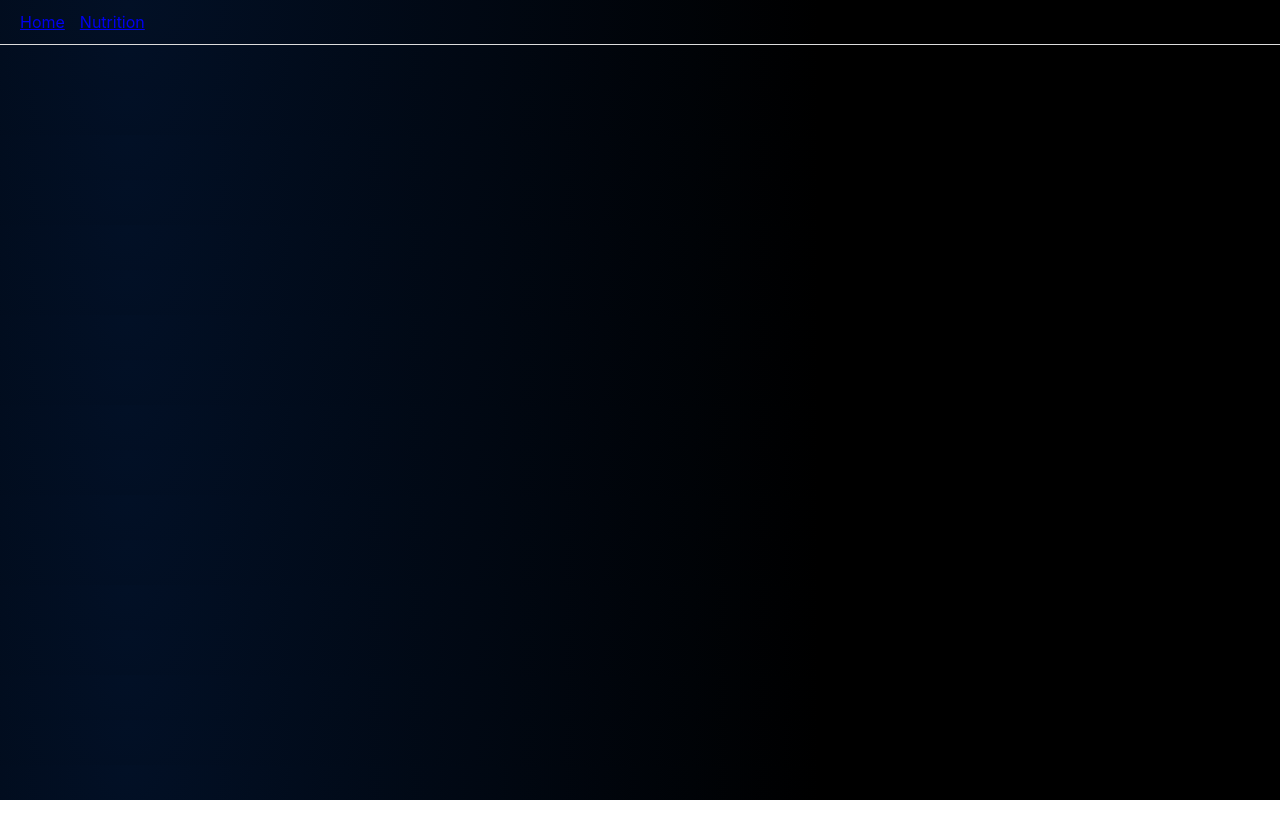
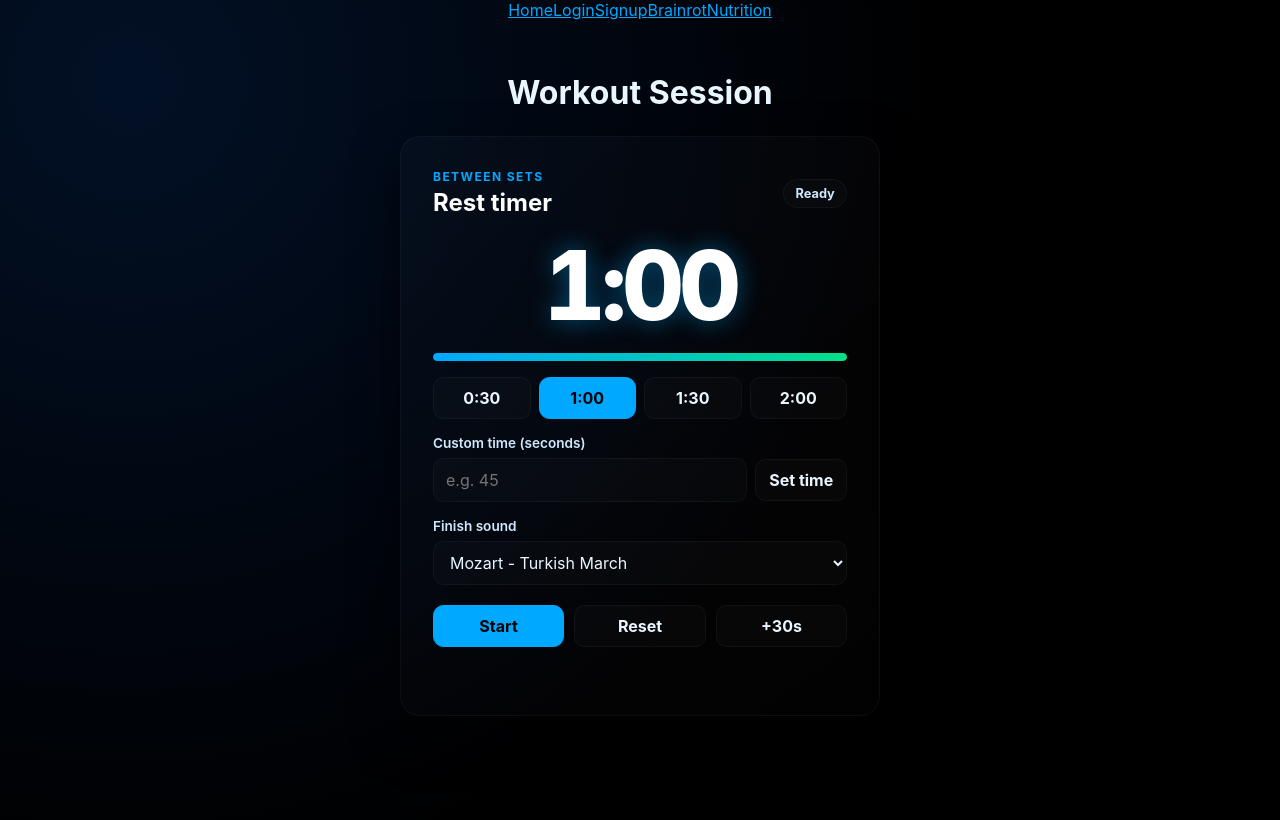
Before and after one commit to ufosc/OSC_Workout_App, a React (Create React App) app: page /session in a window 1280 px wide. Before the commit this address had no page. Built offline with nearby package versions, Linux system fonts and the light colour scheme.

Commit message:
feat: complete workout rest timer

```diff
--- a/src/App.js
+++ b/src/App.js
@@ -1,21 +1,2 @@
-import React from 'react';
-import { BrowserRouter as Router, Routes, Route, Link } from 'react-router-dom';
-import Nutrition from './Components/Nutrition';
-
-function App() {
-  return (
-    <Router>
-      <nav style={{ padding: '12px 20px', display: 'flex', gap: '15px', borderBottom: '1px solid #ddd' }}>
-        <Link to="/">Home</Link>
-        <Link to="/nutrition">Nutrition</Link>
-      </nav>
-
-      <Routes>
-        <Route path="/" element={<div style={{ padding: '20px' }}><h1>Welcome to OSC Workout</h1></div>} />
-        <Route path="/nutrition" element={<Nutrition />} />
-      </Routes>
-    </Router>
-  );
-}
-
-export default App;
+// Keep extensionless imports (`./App`) pointed at the canonical application.
+export { default } from './App.jsx';
--- a/src/App.jsx
+++ b/src/App.jsx
@@ -6,6 +6,7 @@ import Signup from './Components/Signup';
 import Brainrot from "./Components/Brainrot";
 import Home from './Pages/Home';
 import Session from './Components/Session';
+import Nutrition from './Components/Nutrition';
 
 const THEMES = ['dark', 'light', 'colorblind'];
 
@@ -47,6 +48,9 @@ function App() {
           >
             Brainrot
           </NavLink>
+          <NavLink to="/nutrition">
+            Nutrition
+          </NavLink>
         </nav>
 
         <div>
@@ -56,6 +60,7 @@ function App() {
             <Route path="/signup" element={<Signup />} />
             <Route path="/brainrot" element={<Brainrot />} />
             <Route path="/session" element={<Session />} />
+            <Route path="/nutrition" element={<Nutrition />} />
           </Routes>
         </div>
       </div>
--- a/src/Components/Session.jsx
+++ b/src/Components/Session.jsx
@@ -1,13 +1,12 @@
-// current session the user will be working on during their workout, where they will log what exersises and weight they are perorming
 import Timer from "./Timer";
 
 function Session() {
-    return(
-        <div style={{textAlign: "center", padding:"2rem" }}>
-            <h1>Workout Session</h1>
-            <Timer/>
-        </div>
-    );
+  return (
+    <main style={{ minHeight: "100vh", padding: "2rem 1rem", boxSizing: "border-box" }}>
+      <h1 style={{ textAlign: "center" }}>Workout Session</h1>
+      <Timer />
+    </main>
+  );
 }
 
 export default Session;
--- /dev/null
+++ b/src/Components/Timer.css
@@ -0,0 +1,231 @@
+.rest-timer {
+  width: min(100%, 30rem);
+  margin: 1.5rem auto;
+  padding: clamp(1.25rem, 5vw, 2rem);
+  box-sizing: border-box;
+  color: var(--text);
+  background: linear-gradient(145deg, var(--surface), color-mix(in srgb, var(--surface) 45%, transparent));
+  border: 1px solid var(--surface-border);
+  border-radius: 1.25rem;
+  box-shadow: 0 1.25rem 3rem var(--shadow);
+  text-align: left;
+}
+
+.rest-timer__heading,
+.rest-timer__actions,
+.rest-timer__presets,
+.rest-timer__custom-controls {
+  display: flex;
+  align-items: center;
+}
+
+.rest-timer__heading {
+  justify-content: space-between;
+  gap: 1rem;
+}
+
+.rest-timer h2,
+.rest-timer p {
+  margin: 0;
+}
+
+.rest-timer h2 {
+  color: var(--text-heading);
+  font-size: 1.5rem;
+}
+
+.rest-timer__eyebrow {
+  margin-bottom: 0.25rem !important;
+  color: var(--accent-1);
+  font-size: 0.75rem;
+  font-weight: 700;
+  letter-spacing: 0.12em;
+  text-transform: uppercase;
+}
+
+.rest-timer__state {
+  padding: 0.35rem 0.7rem;
+  color: var(--text-soft);
+  background: var(--surface);
+  border: 1px solid var(--surface-border);
+  border-radius: 999px;
+  font-size: 0.8rem;
+  font-weight: 700;
+}
+
+.rest-timer__state.is-running {
+  color: var(--on-accent);
+  background: var(--accent-3);
+  border-color: var(--accent-3);
+}
+
+.rest-timer__display {
+  margin: 1.25rem 0 0.5rem;
+  color: var(--text-heading);
+  font-size: clamp(3.75rem, 18vw, 6rem);
+  font-variant-numeric: tabular-nums;
+  font-weight: 800;
+  line-height: 1;
+  letter-spacing: -0.05em;
+  text-align: center;
+  text-shadow: 0 0 1.5rem color-mix(in srgb, var(--accent-1) 45%, transparent);
+}
+
+.rest-timer__progress {
+  width: 100%;
+  height: 0.5rem;
+  overflow: hidden;
+  appearance: none;
+  border: 0;
+  border-radius: 999px;
+  background: var(--surface);
+}
+
+.rest-timer__progress::-webkit-progress-bar {
+  background: var(--surface);
+  border-radius: 999px;
+}
+
+.rest-timer__progress::-webkit-progress-value {
+  background: linear-gradient(90deg, var(--accent-1), var(--accent-3));
+  border-radius: 999px;
+}
+
+.rest-timer__progress::-moz-progress-bar {
+  background: linear-gradient(90deg, var(--accent-1), var(--accent-3));
+  border-radius: 999px;
+}
+
+.rest-timer__presets {
+  gap: 0.5rem;
+  margin-top: 1rem;
+}
+
+.rest-timer button,
+.rest-timer input,
+.rest-timer select {
+  box-sizing: border-box;
+  color: var(--text);
+  background: var(--surface);
+  border: 1px solid var(--surface-border);
+  border-radius: 0.65rem;
+  font: inherit;
+}
+
+.rest-timer button {
+  min-height: 2.6rem;
+  padding: 0.55rem 0.8rem;
+  cursor: pointer;
+  font-weight: 700;
+  transition: transform 150ms ease, border-color 150ms ease, background 150ms ease;
+}
+
+.rest-timer button:hover:not(:disabled) {
+  border-color: var(--accent-1);
+  transform: translateY(-1px);
+}
+
+.rest-timer button:focus-visible,
+.rest-timer input:focus-visible,
+.rest-timer select:focus-visible {
+  outline: 2px solid var(--accent-1);
+  outline-offset: 2px;
+}
+
+.rest-timer button:disabled,
+.rest-timer input:disabled,
+.rest-timer select:disabled {
+  cursor: not-allowed;
+  opacity: 0.55;
+}
+
+.rest-timer__preset {
+  flex: 1;
+}
+
+.rest-timer__preset[aria-pressed="true"] {
+  color: var(--on-accent);
+  background: var(--accent-1);
+  border-color: var(--accent-1);
+}
+
+.rest-timer__custom,
+.rest-timer__sound {
+  display: grid;
+  gap: 0.45rem;
+  margin-top: 1rem;
+}
+
+.rest-timer label {
+  color: var(--text-soft);
+  font-size: 0.85rem;
+  font-weight: 600;
+}
+
+.rest-timer__custom-controls {
+  gap: 0.5rem;
+}
+
+.rest-timer input,
+.rest-timer select {
+  width: 100%;
+  min-height: 2.75rem;
+  padding: 0.6rem 0.75rem;
+}
+
+.rest-timer select option {
+  color: #111;
+}
+
+.rest-timer__custom input {
+  flex: 1;
+}
+
+.rest-timer__error {
+  color: var(--accent-2);
+  font-size: 0.8rem;
+}
+
+.rest-timer__actions {
+  gap: 0.65rem;
+  margin-top: 1.25rem;
+}
+
+.rest-timer__actions button {
+  flex: 1;
+}
+
+.rest-timer__actions .rest-timer__primary {
+  color: var(--on-accent);
+  background: var(--accent-1);
+  border-color: var(--accent-1);
+}
+
+.rest-timer__message {
+  min-height: 1.25rem;
+  margin-top: 1rem !important;
+  color: var(--accent-3);
+  font-weight: 700;
+  text-align: center;
+}
+
+@media (max-width: 30rem) {
+  .rest-timer__presets {
+    display: grid;
+    grid-template-columns: repeat(2, 1fr);
+  }
+
+  .rest-timer__actions {
+    flex-wrap: wrap;
+  }
+
+  .rest-timer__actions button {
+    flex-basis: calc(50% - 0.65rem);
+  }
+}
+
+@media (prefers-reduced-motion: reduce) {
+  .rest-timer button {
+    transition: none;
+  }
+}
--- a/src/Components/Timer.jsx
+++ b/src/Components/Timer.jsx
@@ -1,32 +1,45 @@
-import { useState, useEffect, useRef } from "react";
+import { useCallback, useEffect, useRef, useState } from "react";
+import "./Timer.css";
 
+const DEFAULT_DURATION = 60;
 const PRESETS = [30, 60, 90, 120];
+const SOUND_FILES = {
+  turkishMarch: "/sounds/turkish-march.mp3",
+  chopinTorrent: "/sounds/chopin-torrent.mp3",
+  vivaldiSummer: "/sounds/vivaldi-summer.mp3",
+};
 
-function formatTime(totalSeconds) {
+export function formatTime(totalSeconds) {
   const minutes = Math.floor(totalSeconds / 60);
   const seconds = totalSeconds % 60;
   return `${minutes}:${String(seconds).padStart(2, "0")}`;
 }
 
+function getValidDuration(value) {
+  const duration = Number(value);
+  return Number.isInteger(duration) && duration > 0
+    ? duration
+    : DEFAULT_DURATION;
+}
+
 function playTimerDoneSound(soundType) {
-  const soundFiles = {
-    turkishMarch: "/sounds/turkish-march.mp3",
-    chopinTorrent: "/sounds/chopin-torrent.mp3",
-    vivaldiSummer: "/sounds/vivaldi-summer.mp3",
-  };
-
-  const audio = new Audio(`${process.env.PUBLIC_URL}${soundFiles[soundType]}`);
+  const audio = new Audio(
+    `${process.env.PUBLIC_URL}${SOUND_FILES[soundType]}`
+  );
   audio.volume = 0.65;
-  audio.play().catch(() => {});
-
+  audio.play().catch(() => {
+    // Some browsers block delayed audio. The visual and vibration alerts remain.
+  });
   return audio;
 }
 
-export default function Timer({ initialSeconds = 60, onComplete }) {
-  const [duration, setDuration] = useState(initialSeconds);
-  const [secondsLeft, setSecondsLeft] = useState(initialSeconds);
+export default function Timer({ initialSeconds = DEFAULT_DURATION, onComplete }) {
+  const initialDuration = getValidDuration(initialSeconds);
+  const [duration, setDuration] = useState(initialDuration);
+  const [secondsLeft, setSecondsLeft] = useState(initialDuration);
   const [isRunning, setIsRunning] = useState(false);
   const [customTime, setCustomTime] = useState("");
+  const [customTimeError, setCustomTimeError] = useState("");
   const [soundType, setSoundType] = useState("turkishMarch");
   const [isComplete, setIsComplete] = useState(false);
   const endTimeRef = useRef(0);
@@ -42,10 +55,18 @@ export default function Timer({ initialSeconds = 60, onComplete }) {
     soundTypeRef.current = soundType;
   }, [soundType]);
 
+  const stopTimerDoneSound = useCallback(() => {
+    if (!activeAudioRef.current) return;
+
+    activeAudioRef.current.pause();
+    activeAudioRef.current.currentTime = 0;
+    activeAudioRef.current = null;
+  }, []);
+
   useEffect(() => {
     if (!isRunning) return undefined;
 
-    const id = setInterval(() => {
+    const updateTimer = () => {
       const remaining = Math.max(
         0,
         Math.ceil((endTimeRef.current - Date.now()) / 1000)
@@ -53,134 +74,150 @@ export default function Timer({ initialSeconds = 60, onComplete }) {
       setSecondsLeft(remaining);
 
       if (remaining === 0) {
-        clearInterval(id);
         setIsRunning(false);
         setIsComplete(true);
 
         if (navigator.vibrate) navigator.vibrate([200, 100, 200]);
         stopTimerDoneSound();
         activeAudioRef.current = playTimerDoneSound(soundTypeRef.current);
-        if (onCompleteRef.current) onCompleteRef.current();
+        onCompleteRef.current?.();
       }
-    }, 250);
+    };
 
-    return () => clearInterval(id);
-  }, [isRunning]);
+    const intervalId = setInterval(updateTimer, 250);
+    return () => clearInterval(intervalId);
+  }, [isRunning, stopTimerDoneSound]);
 
-  const stopTimerDoneSound = () => {
-    if (!activeAudioRef.current) return;
+  useEffect(() => stopTimerDoneSound, [stopTimerDoneSound]);
 
-    activeAudioRef.current.pause();
-    activeAudioRef.current.currentTime = 0;
-    activeAudioRef.current = null;
+  const prepareDuration = (seconds) => {
+    stopTimerDoneSound();
+    setIsRunning(false);
+    setDuration(seconds);
+    setSecondsLeft(seconds);
+    setIsComplete(false);
   };
 
   const handleStart = () => {
     stopTimerDoneSound();
-
     const nextSeconds = secondsLeft === 0 ? duration : secondsLeft;
 
     endTimeRef.current = Date.now() + nextSeconds * 1000;
     setSecondsLeft(nextSeconds);
     setIsComplete(false);
     setIsRunning(true);
-  }
+  };
 
   const handlePause = () => setIsRunning(false);
 
   const handleReset = () => {
+    prepareDuration(duration);
+  };
+
+  const handlePreset = (seconds) => {
+    setCustomTimeError("");
+    prepareDuration(seconds);
+  };
+
+  const handleCustomTime = (event) => {
+    event.preventDefault();
+    const newTime = Number(customTime);
+
+    if (!Number.isInteger(newTime) || newTime < 1) {
+      setCustomTimeError("Enter a whole number greater than zero.");
+      return;
+    }
+
+    setCustomTimeError("");
+    setCustomTime("");
+    prepareDuration(newTime);
+  };
+
+  const addThirtySeconds = () => {
     stopTimerDoneSound();
 
-    setIsRunning(false);
-    setSecondsLeft(duration);
+    if (isRunning) {
+      endTimeRef.current += 30000;
+    }
+
+    setSecondsLeft((currentSeconds) => currentSeconds + 30);
+    setDuration((currentDuration) => currentDuration + 30);
     setIsComplete(false);
   };
 
-  const handlePreset = (seconds) => {
-    setIsRunning(false);
-    setDuration(seconds);
-    setSecondsLeft(seconds);
-    setIsComplete(false);
-  };
-
-  function handleCustomTime() {
-    const newTime = Number(customTime);
-
-    if(newTime > 0) {
-      setIsRunning(false);
-      setDuration(newTime);
-      setSecondsLeft(newTime);
-      setIsComplete(false);
-      setCustomTime("");
-    }
-  }
-
-  function addThirtySeconds() {
-    const newTime = secondsLeft + 30;
-
-    if (isRunning){
-      endTimeRef.current += 30000;
-    }
-
-    setSecondsLeft(newTime);
-    setDuration((currentDuration) =>
-      isRunning ? currentDuration + 30 : newTime);
-    setIsComplete(false);
-  }
-
   return (
-    <div style={{ textAlign: "center", padding: "1rem" }}>
-      <h2>Rest Timer</h2>
+    <section className="rest-timer" aria-labelledby="rest-timer-title">
+      <div className="rest-timer__heading">
+        <div>
+          <p className="rest-timer__eyebrow">Between sets</p>
+          <h2 id="rest-timer-title">Rest timer</h2>
+        </div>
+        <span className={`rest-timer__state${isRunning ? " is-running" : ""}`}>
+          {isRunning ? "Running" : isComplete ? "Complete" : "Ready"}
+        </span>
+      </div>
 
       <div
+        className="rest-timer__display"
         role="timer"
+        aria-label={`${secondsLeft} seconds remaining`}
         aria-live="off"
-        style={{ fontSize: "3rem", fontWeight: "bold", margin: "0.5rem 0" }}
       >
         {formatTime(secondsLeft)}
       </div>
+
       <progress
+        className="rest-timer__progress"
         value={secondsLeft}
         max={duration}
-        style={{ width: "250px" }}
-      ></progress>
+        aria-label="Rest time remaining"
+      />
 
-      <div style={{ display: "flex", gap: "0.5rem", justifyContent: "center" }}>
+      <div className="rest-timer__presets" aria-label="Timer presets">
         {PRESETS.map((seconds) => (
           <button
+            className="rest-timer__preset"
+            type="button"
             key={seconds}
             onClick={() => handlePreset(seconds)}
             disabled={isRunning}
             aria-pressed={duration === seconds}
           >
-            {seconds}s
+            {formatTime(seconds)}
           </button>
         ))}
       </div>
 
-      <div style={{ marginTop: "1rem" }}>
+      <form className="rest-timer__custom" onSubmit={handleCustomTime}>
+        <label htmlFor="custom-rest-time">Custom time (seconds)</label>
+        <div className="rest-timer__custom-controls">
           <input
+            id="custom-rest-time"
             type="number"
-          placeholder="Custom seconds"
+            inputMode="numeric"
+            placeholder="e.g. 45"
             value={customTime}
-          onChange={(event) => setCustomTime(event.target.value)}
+            onChange={(event) => {
+              setCustomTime(event.target.value);
+              setCustomTimeError("");
+            }}
             min="1"
             step="1"
+            disabled={isRunning}
+            aria-invalid={Boolean(customTimeError)}
+            aria-describedby={customTimeError ? "custom-rest-time-error" : undefined}
           />
+          <button type="submit" disabled={isRunning}>Set time</button>
+        </div>
+        {customTimeError && (
+          <span id="custom-rest-time-error" className="rest-timer__error" role="alert">
+            {customTimeError}
+          </span>
+        )}
+      </form>
 
-        <button
-          onClick={handleCustomTime}
-          disabled={isRunning}
-        >
-          Set Time
-        </button>
-      </div>
-
-      <div style={{ marginTop: "1rem" }}>
-        <label htmlFor="timer-sound" style={{ marginRight: "0.5rem" }}>
-          Finish sound
-        </label>
-
+      <div className="rest-timer__sound">
+        <label htmlFor="timer-sound">Finish sound</label>
         <select
           id="timer-sound"
           value={soundType}
@@ -193,28 +230,23 @@ export default function Timer({ initialSeconds = 60, onComplete }) {
         </select>
       </div>
 
-      <div
-        style={{
-          display: "flex",
-          gap: "0.5rem",
-          justifyContent: "center",
-          marginTop: "1rem",
-        }}
-      >
+      <div className="rest-timer__actions">
         {isRunning ? (
-          <button onClick={handlePause}>Pause</button>
+          <button className="rest-timer__primary" type="button" onClick={handlePause}>
+            Pause
+          </button>
         ) : (
-          <button onClick={handleStart}>Start</button>
+          <button className="rest-timer__primary" type="button" onClick={handleStart}>
+            {secondsLeft === 0 ? "Restart" : "Start"}
+          </button>
         )}
-        <button onClick={handleReset}>Reset</button>
+        <button type="button" onClick={handleReset}>Reset</button>
+        <button type="button" onClick={addThirtySeconds}>+30s</button>
+      </div>
 
-        <button onClick={addThirtySeconds}>
-          +30s
-        </button>
-      </div>
-      {isComplete && (
-        <h3>Rest complete. Next set ready.</h3>
-      )}
-    </div>
+      <p className="rest-timer__message" role="status" aria-live="polite">
+        {isComplete ? "Rest complete. Your next set is ready." : "\u00a0"}
+      </p>
+    </section>
   );
 }
```
Also changed, not shown: 1 other file (tests, documents, lock files or other folders). Lines whose indentation alone changed are shown as unchanged.
